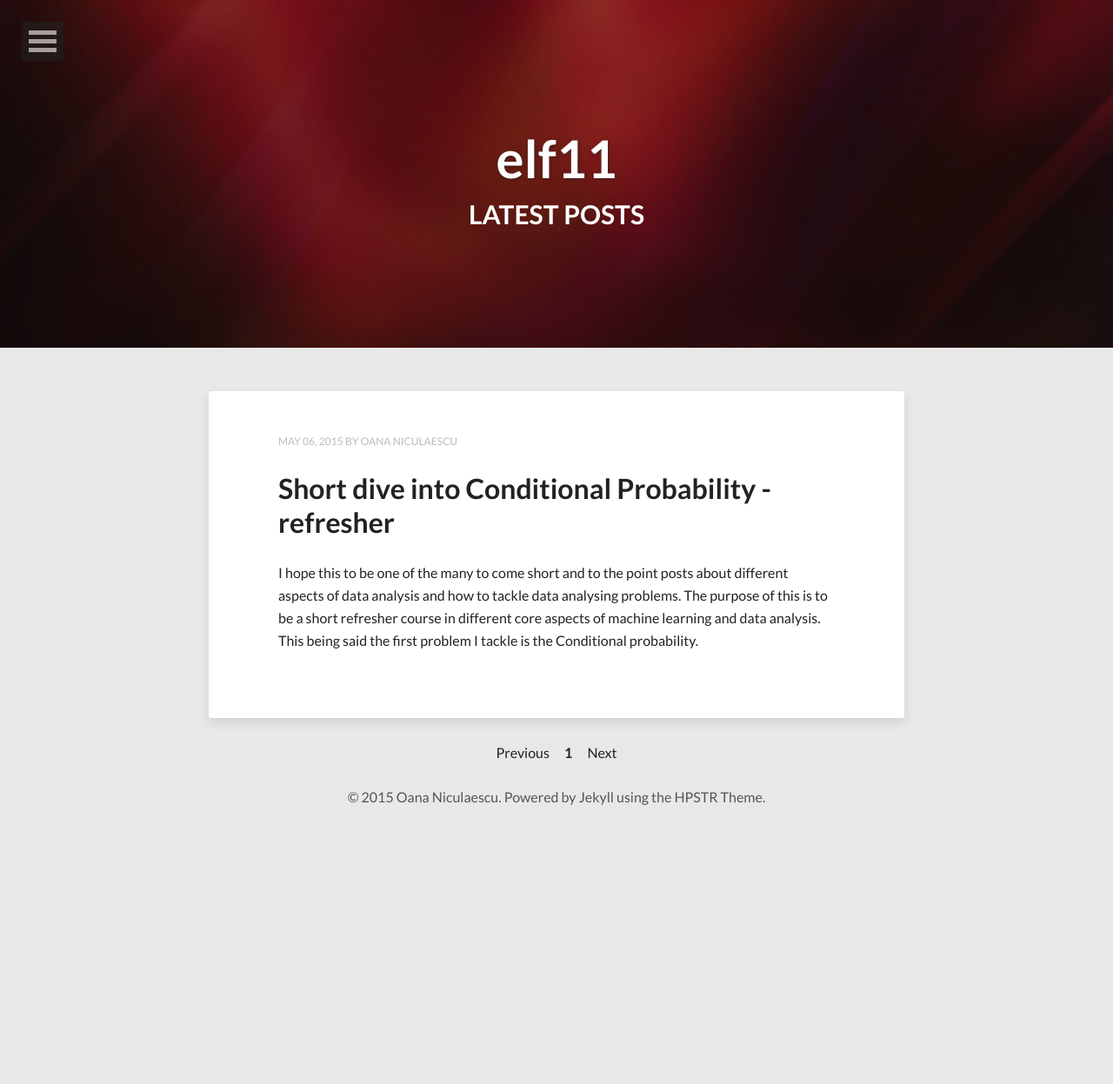
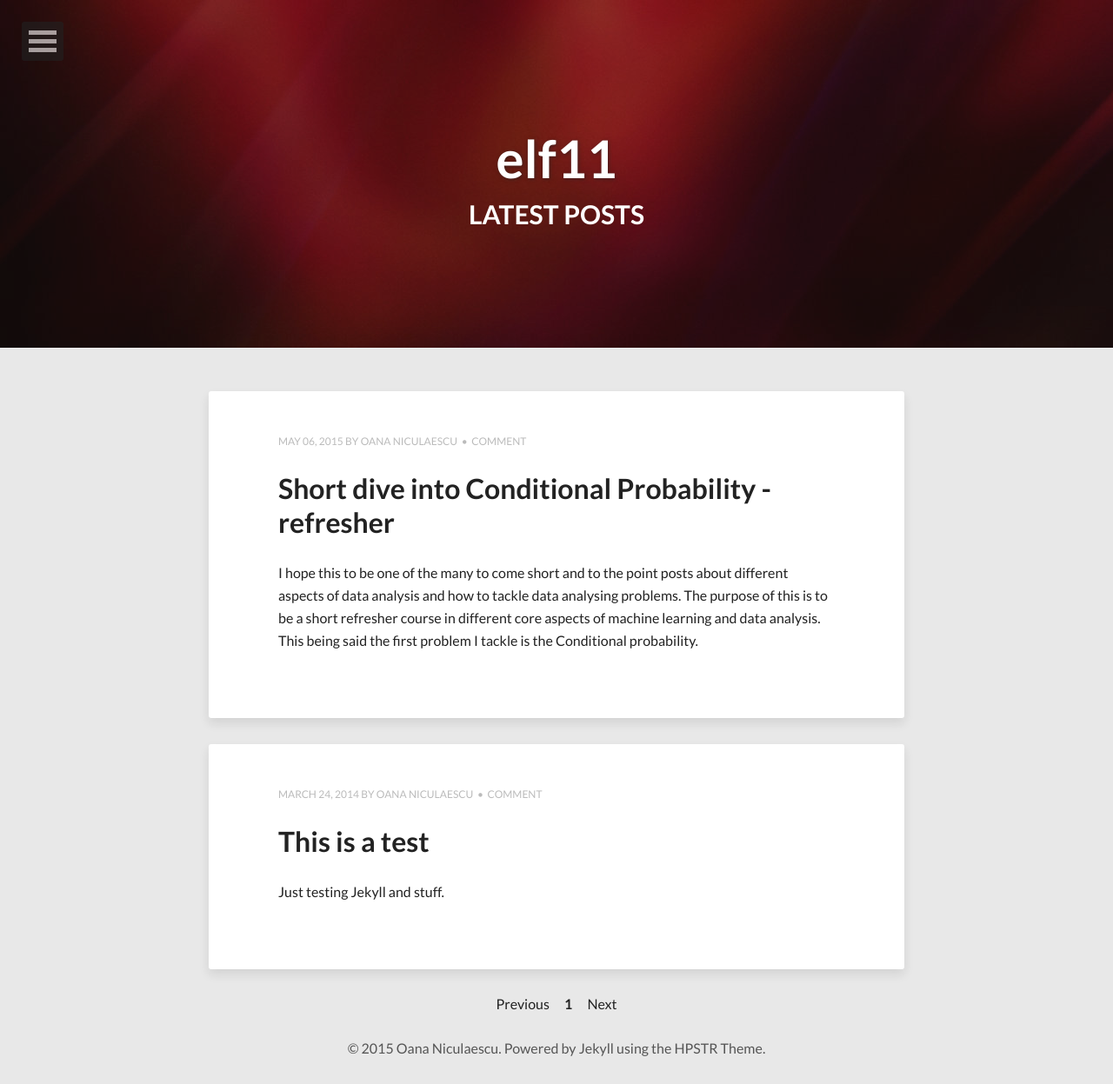
Before and after one commit to elf11/elf11.github.io, a Jekyll site: the page built from index.html, in a window 1280 px wide. Shown: the whole page at 87% size. Built offline with Jekyll 4.4.1, drawn with Linux system fonts in a browser that asks for light colours; nearby versions of some CDN libraries; the list of posts is cut into pages by our own code; before the commit the page ends 958 px from its top, so only the background shows below that.

Commit message:
comments

```diff
--- /dev/null
+++ b/_posts/2014-03-24-testing.md
@@ -0,0 +1,15 @@
+---
+layout: post
+title: This is a test
+description: "Testing Jekyll"
+modified: 2014-03-24
+tags: [test]
+<!-- image:
+  feature: abstract-3.jpg
+  credit: dargadgetz
+  creditlink: http://www.dargadgetz.com/ios-7-abstract-wallpaper-pack-for-iphone-5-and-ipod-touch-retina/ -->
+comments: true
+share: true
+---
+
+Just testing Jekyll and stuff.
```
Also changed, not shown: _posts/2015-05-06-conditional-probability.md (+1 -4 lines).
